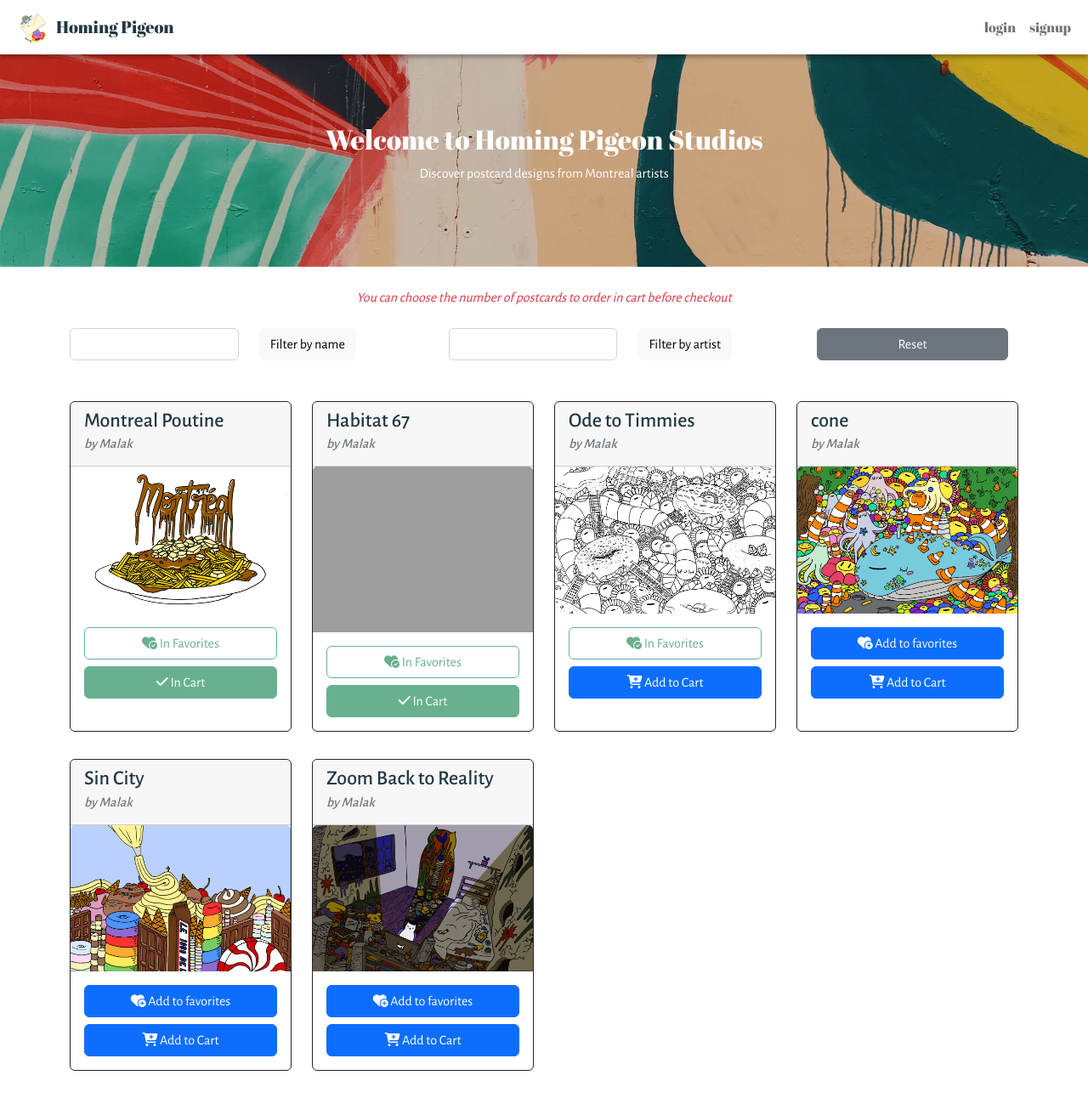
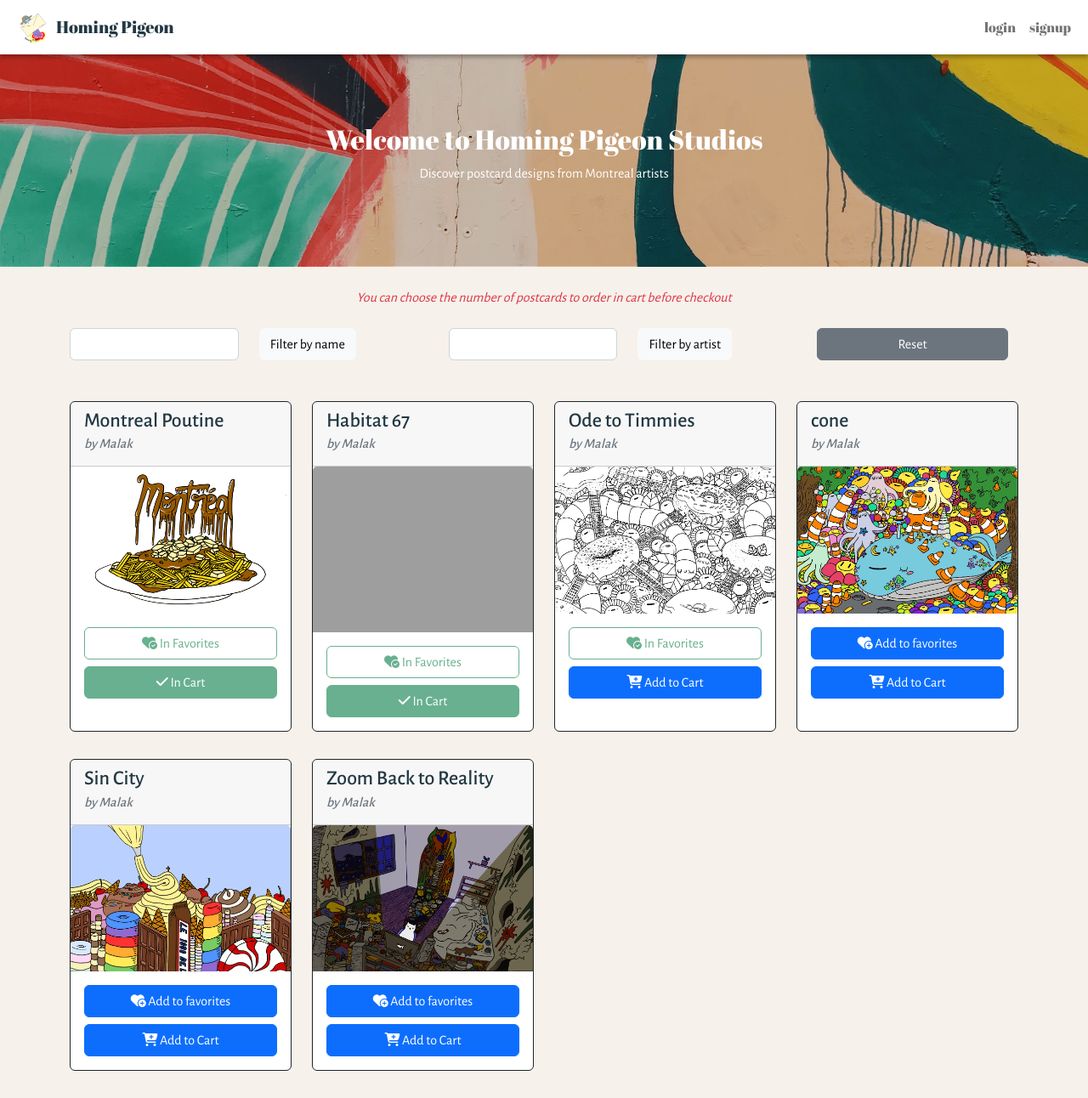
Before and after one commit to RamiChaouki/HomingPigeonWD1, a PHP site: page /index.php in a window 1280 px wide. Shown: the whole page at 85% size. Run offline with PHP 8.4, Linux system fonts and the light colour scheme; data comes from the database, SQL or seed files in the repository; some libraries are stand-ins or nearby versions; grey boxes are pictures that could not be loaded.

Commit message:
a few more small style fixes

```diff
--- a/picsnap.root/css/style.css
+++ b/picsnap.root/css/style.css
@@ -18,6 +18,7 @@ sans-serif; */
 body {
   font-family: 'Alegreya Sans', sans-serif;
   color: var(--dark-neutral);
+  background-color: #c7a47d26;
 }
 
 .picture2 {
```
